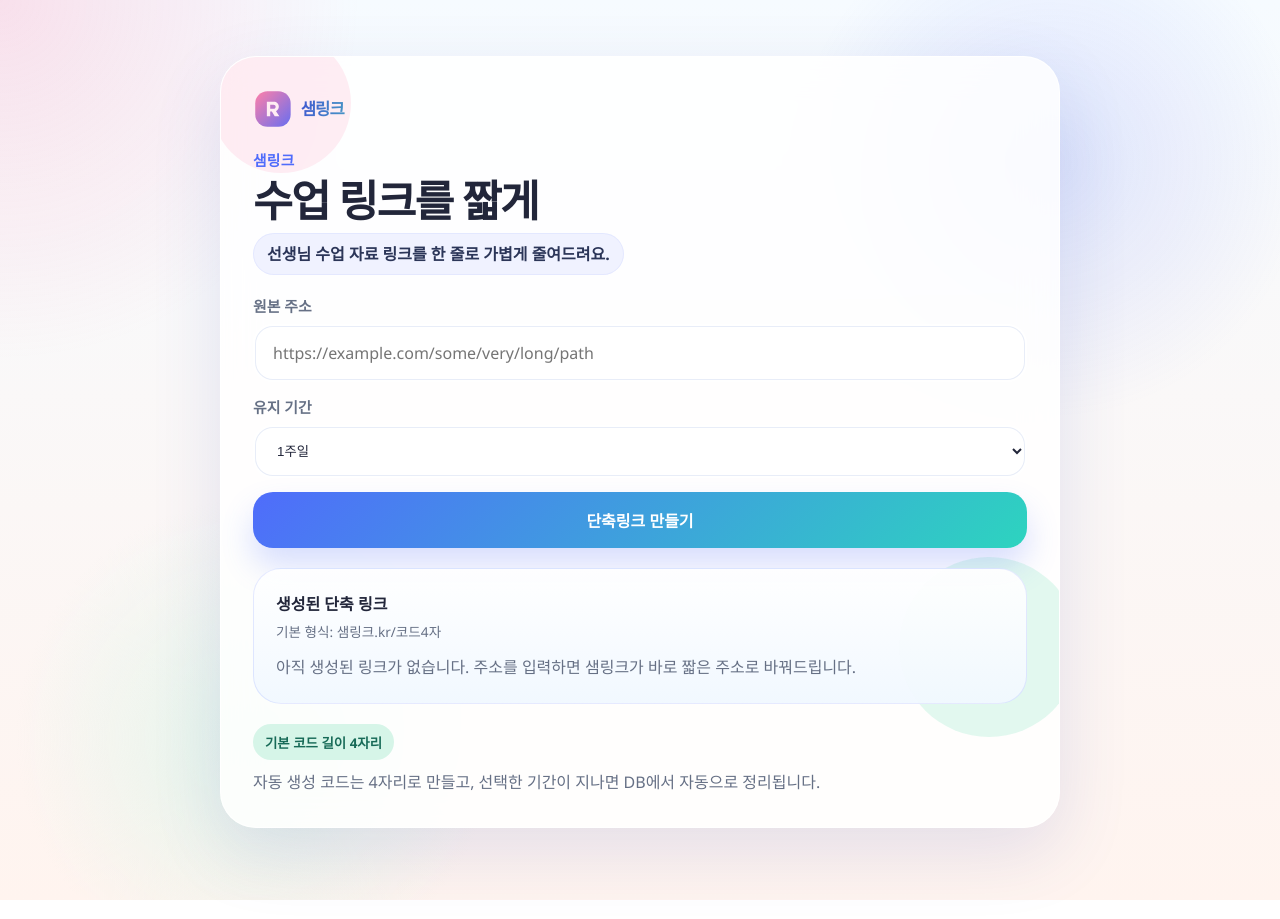
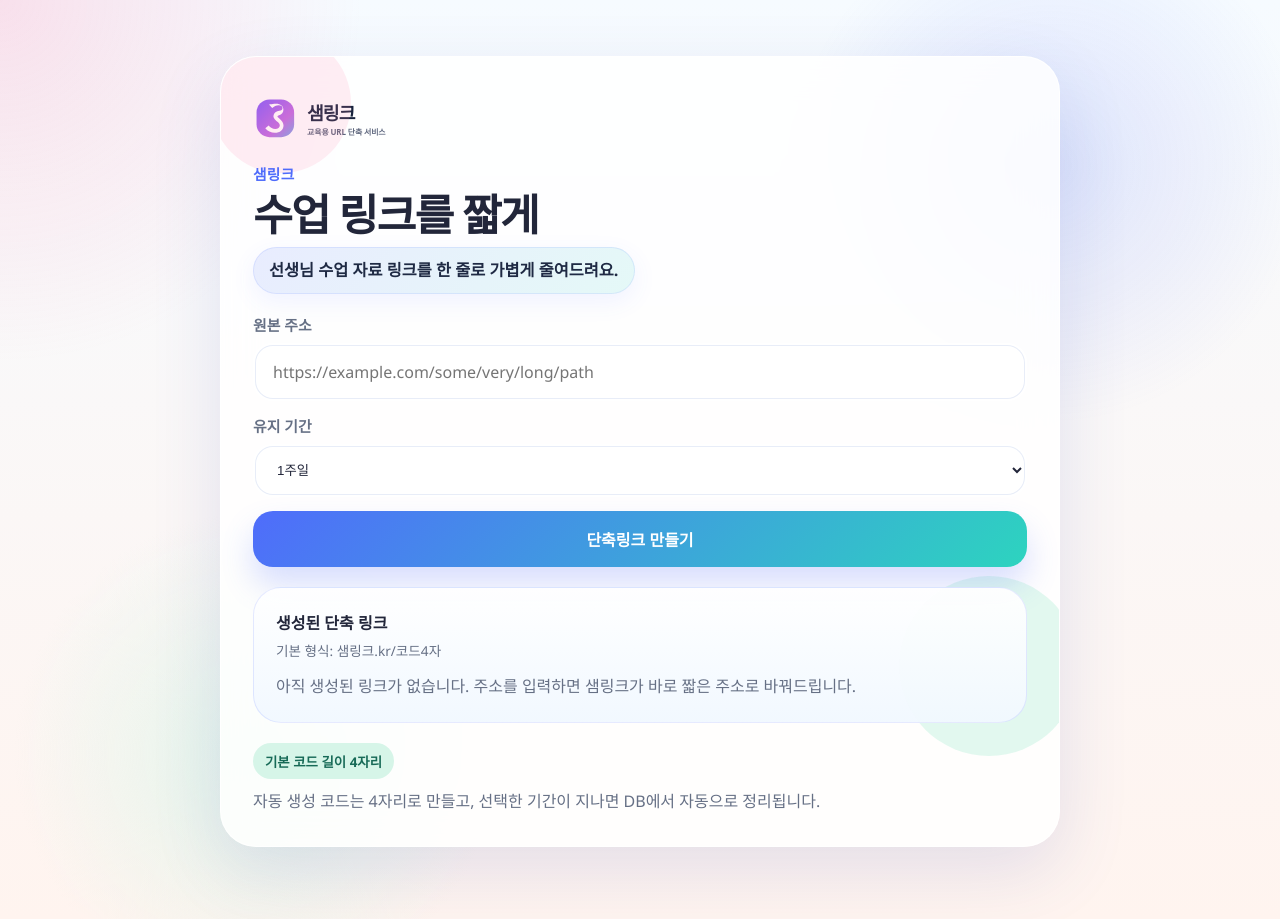
Before and after one commit to 01056649000yoo/URL, a Next.js app: page / in a window 1280 px wide. Built offline with nearby package versions, Linux system fonts and the light colour scheme.

Commit message:
Update logo to samlink wordmark

```diff
--- a/app/globals.css
+++ b/app/globals.css
@@ -119,14 +119,16 @@ input {
   align-items: center;
   width: fit-content;
   max-width: 100%;
-  padding: 10px 14px;
+  padding: 12px 16px;
   border-radius: 999px;
-  background: rgba(79, 108, 251, 0.08);
-  color: #2b3558;
-  font-size: 1rem;
-  font-weight: 700;
-  line-height: 1.4;
-  box-shadow: inset 0 0 0 1px rgba(79, 108, 251, 0.08);
+  background: linear-gradient(135deg, rgba(79, 108, 251, 0.12), rgba(45, 212, 191, 0.12));
+  color: #1f2a44;
+  font-size: 1.02rem;
+  font-weight: 800;
+  line-height: 1.45;
+  box-shadow:
+    inset 0 0 0 1px rgba(79, 108, 251, 0.12),
+    0 8px 24px rgba(79, 108, 251, 0.08);
 }
 
 .brand-bar {
@@ -136,7 +138,7 @@ input {
 
 .brand-logo {
   width: auto;
-  height: 40px;
+  height: 54px;
   object-fit: contain;
 }
 
@@ -665,7 +667,7 @@ input {
   }
 
   .brand-logo {
-    height: 34px;
+    height: 44px;
   }
 
   .result-row {
```
Also changed, not shown: public/samlink-logo.svg.
